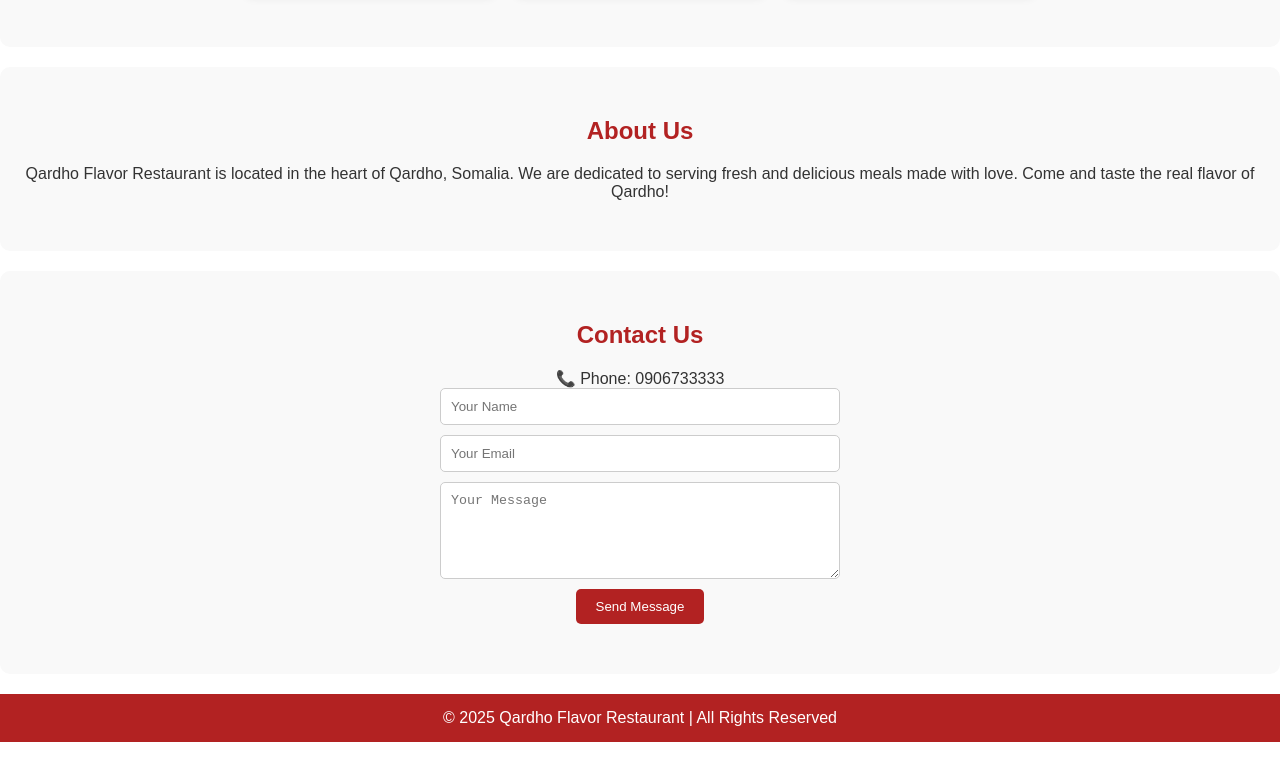
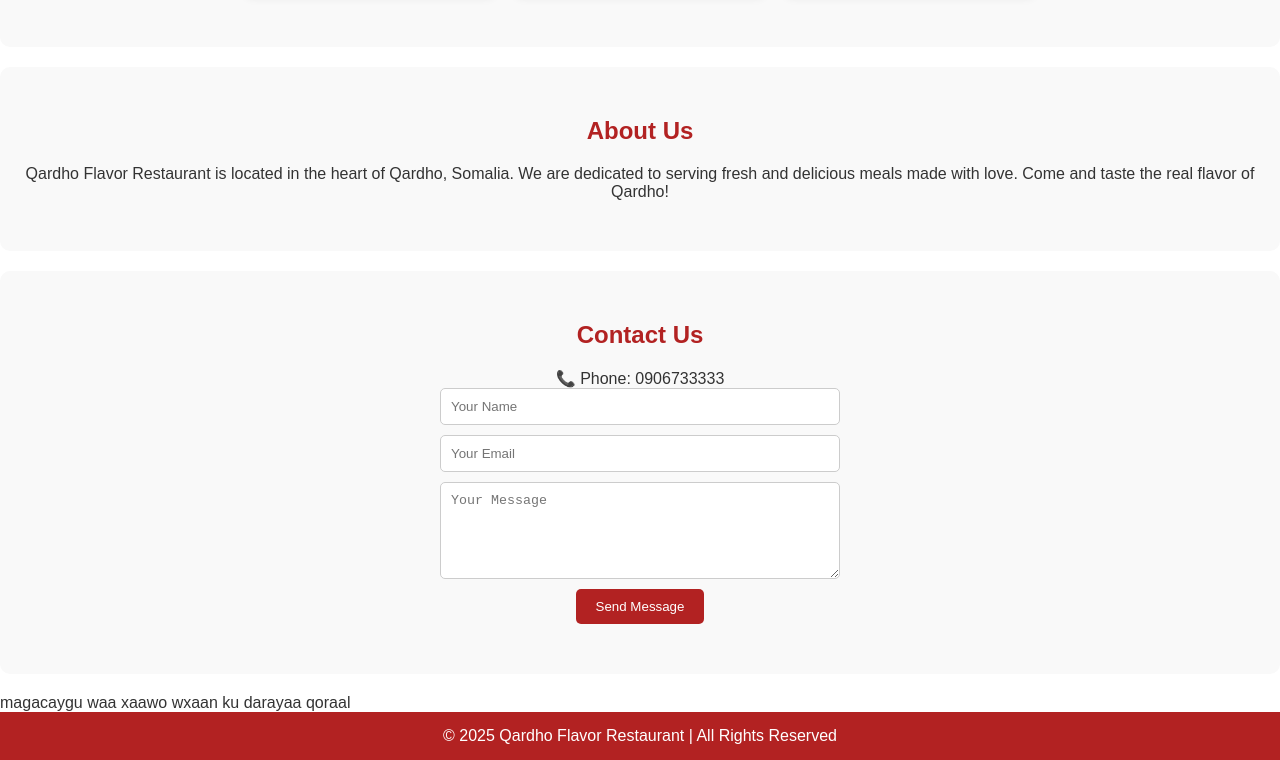
Before and after one commit to maryuumosmanomar-afk/maryan, a plain HTML site: page index.html in a window 1280 px wide. Shown: the part 999-1759 px from the top of the page. Drawn offline with Linux system fonts and the light colour scheme.

Commit message:
Update index.html

```diff
--- a/index.html
+++ b/index.html
@@ -183,6 +183,8 @@
     </form>
   </section>
 
+  <p> magacaygu  waa xaawo wxaan ku darayaa qoraal </p>
+
   <footer>
     <p>&copy; 2025 Qardho Flavor Restaurant | All Rights Reserved</p>
   </footer>
```
